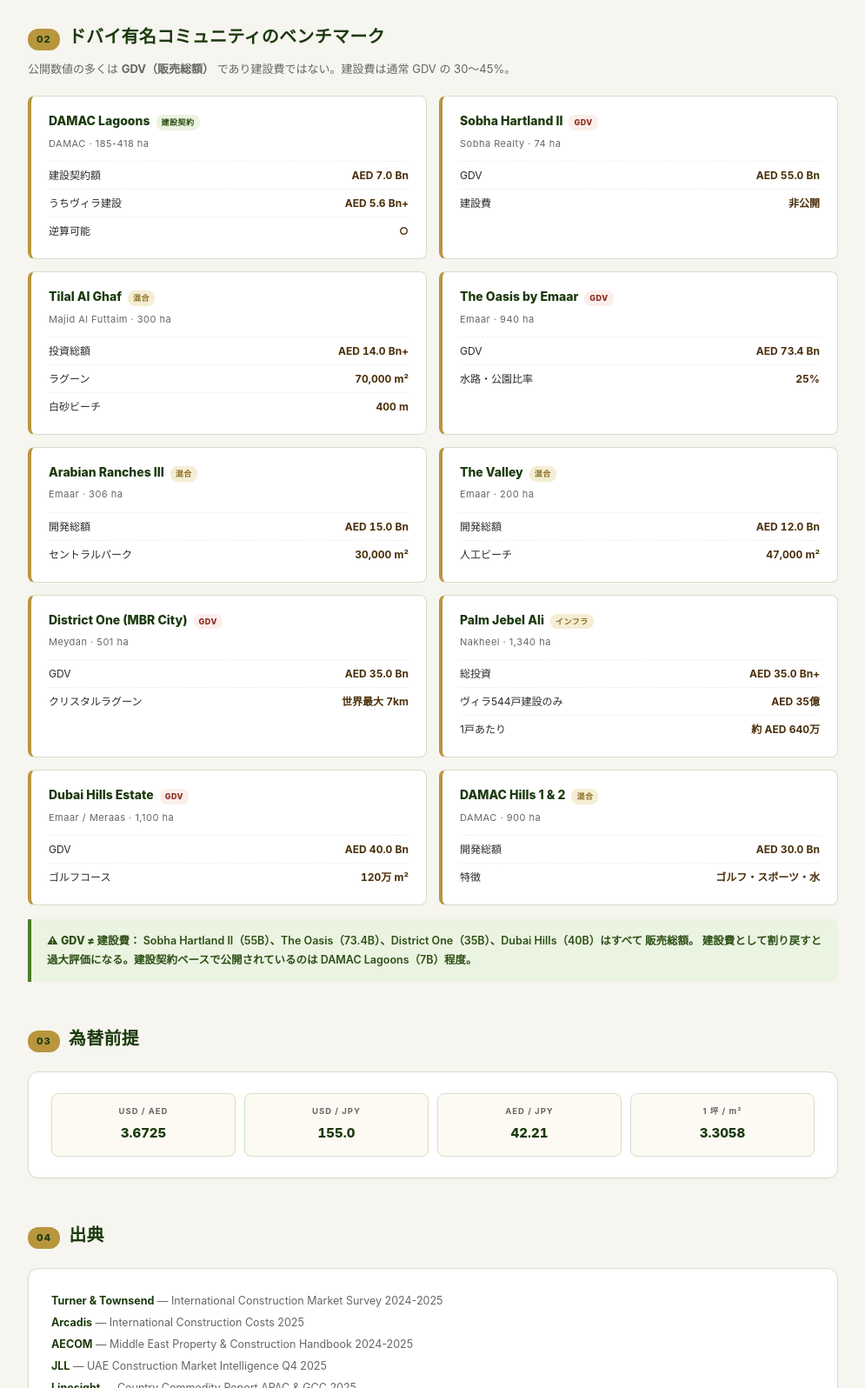
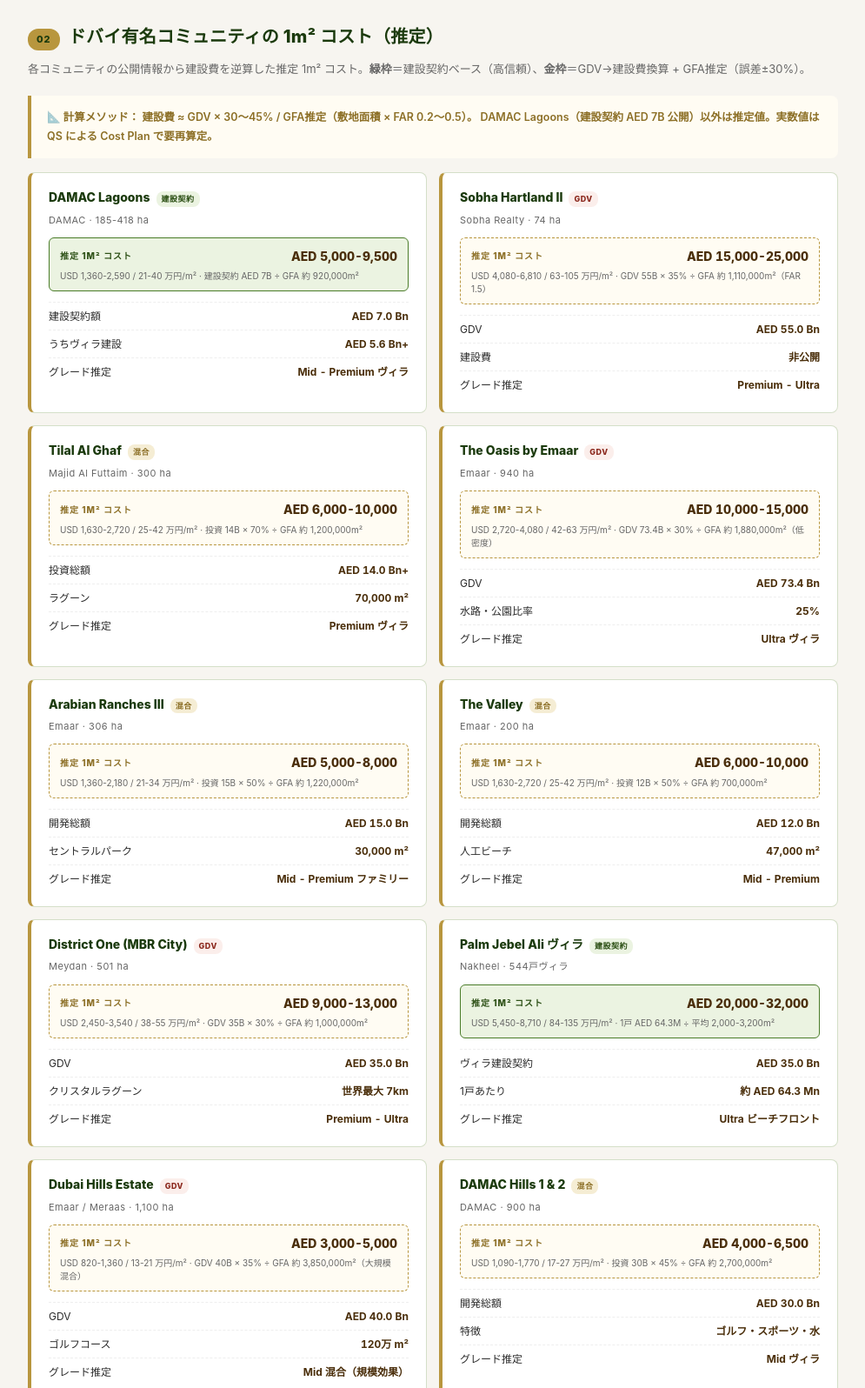
Before and after one commit to Exceed-Realestate/dubai-construction-cost-benchmark, a plain HTML site: page index.html in a window 1280 px wide. Shown: the part 1560-3156 px from the top of the page at 87% size, without its empty margins (142-1137 px from the left). Drawn offline with Linux system fonts and the light colour scheme.

Commit message:
Add per-m² cost estimates to each Dubai community card

```diff
--- a/index.html
+++ b/index.html
@@ -66,6 +66,13 @@
 .comm{background:var(--white);border:1px solid var(--accent);border-left:4px solid var(--gold);border-radius:8px;padding:16px 20px}
 .comm .name{font-size:14px;color:var(--forest);font-weight:800;margin-bottom:4px}
 .comm .dev{font-size:11px;color:var(--mid);letter-spacing:.5px;margin-bottom:10px}
+.comm .est{background:#FFFCF3;border:1px dashed var(--gold);border-radius:6px;padding:9px 12px;margin-bottom:12px}
+.comm .est-row{display:flex;justify-content:space-between;align-items:center}
+.comm .est-lbl{font-size:10px;color:var(--gold-dk);font-weight:800;letter-spacing:1px;text-transform:uppercase}
+.comm .est-val{font-size:14px;color:var(--brown);font-weight:800;font-variant-numeric:tabular-nums}
+.comm .est-sub{font-size:10px;color:var(--mid);margin-top:3px;line-height:1.5}
+.comm.real .est{background:var(--pale-green);border-color:var(--med);border-style:solid}
+.comm.real .est-lbl{color:var(--green)}
 .comm .stat{display:flex;justify-content:space-between;font-size:12px;padding:5px 0;border-top:1px dashed #EEE}
 .comm .stat:first-of-type{border-top:none}
 .comm .stat b{color:var(--brown);font-weight:700;font-variant-numeric:tabular-nums}
@@ -194,79 +201,143 @@
 
   <section>
     <div class="sec-title">
-      <span class="num">02</span><h3>ドバイ有名コミュニティのベンチマーク</h3>
-      <div class="desc">公開数値の多くは <b>GDV（販売総額）</b> であり建設費ではない。建設費は通常 GDV の 30〜45%。</div>
+      <span class="num">02</span><h3>ドバイ有名コミュニティの 1m² コスト（推定）</h3>
+      <div class="desc">各コミュニティの公開情報から建設費を逆算した推定 1m² コスト。<b>緑枠</b>＝建設契約ベース（高信頼）、<b>金枠</b>＝GDV→建設費換算 + GFA推定（誤差±30%）。</div>
     </div>
+
+    <div class="note" style="margin:0 0 16px;background:#FFFCF3;border-left-color:var(--gold);color:var(--gold-dk)">
+      📐 <strong>計算メソッド：</strong>
+      建設費 ≈ GDV × 30〜45% / GFA推定（敷地面積 × FAR 0.2〜0.5）。
+      DAMAC Lagoons（建設契約 AED 7B 公開）以外は推定値。実数値は QS による Cost Plan で要再算定。
+    </div>
+
     <div class="comm-grid">
-      <div class="comm">
+      <div class="comm real">
         <div class="name">DAMAC Lagoons <span class="flag flag-cost">建設契約</span></div>
         <div class="dev">DAMAC · 185-418 ha</div>
+        <div class="est">
+          <div class="est-row"><span class="est-lbl">推定 1m² コスト</span><span class="est-val">AED 5,000-9,500</span></div>
+          <div class="est-sub">USD 1,360-2,590 / 21-40 万円/m² · 建設契約 AED 7B ÷ GFA 約 920,000m²</div>
+        </div>
         <div class="stat"><span>建設契約額</span><b>AED 7.0 Bn</b></div>
         <div class="stat"><span>うちヴィラ建設</span><b>AED 5.6 Bn+</b></div>
-        <div class="stat"><span>逆算可能</span><b>○</b></div>
+        <div class="stat"><span>グレード推定</span><b>Mid - Premium ヴィラ</b></div>
       </div>
+
       <div class="comm">
         <div class="name">Sobha Hartland II <span class="flag flag-gdv">GDV</span></div>
         <div class="dev">Sobha Realty · 74 ha</div>
+        <div class="est">
+          <div class="est-row"><span class="est-lbl">推定 1m² コスト</span><span class="est-val">AED 15,000-25,000</span></div>
+          <div class="est-sub">USD 4,080-6,810 / 63-105 万円/m² · GDV 55B × 35% ÷ GFA 約 1,110,000m²（FAR 1.5）</div>
+        </div>
         <div class="stat"><span>GDV</span><b>AED 55.0 Bn</b></div>
         <div class="stat"><span>建設費</span><b>非公開</b></div>
+        <div class="stat"><span>グレード推定</span><b>Premium - Ultra</b></div>
       </div>
+
       <div class="comm">
         <div class="name">Tilal Al Ghaf <span class="flag flag-mix">混合</span></div>
         <div class="dev">Majid Al Futtaim · 300 ha</div>
+        <div class="est">
+          <div class="est-row"><span class="est-lbl">推定 1m² コスト</span><span class="est-val">AED 6,000-10,000</span></div>
+          <div class="est-sub">USD 1,630-2,720 / 25-42 万円/m² · 投資 14B × 70% ÷ GFA 約 1,200,000m²</div>
+        </div>
         <div class="stat"><span>投資総額</span><b>AED 14.0 Bn+</b></div>
         <div class="stat"><span>ラグーン</span><b>70,000 m²</b></div>
-        <div class="stat"><span>白砂ビーチ</span><b>400 m</b></div>
+        <div class="stat"><span>グレード推定</span><b>Premium ヴィラ</b></div>
       </div>
+
       <div class="comm">
         <div class="name">The Oasis by Emaar <span class="flag flag-gdv">GDV</span></div>
         <div class="dev">Emaar · 940 ha</div>
+        <div class="est">
+          <div class="est-row"><span class="est-lbl">推定 1m² コスト</span><span class="est-val">AED 10,000-15,000</span></div>
+          <div class="est-sub">USD 2,720-4,080 / 42-63 万円/m² · GDV 73.4B × 30% ÷ GFA 約 1,880,000m²（低密度）</div>
+        </div>
         <div class="stat"><span>GDV</span><b>AED 73.4 Bn</b></div>
         <div class="stat"><span>水路・公園比率</span><b>25%</b></div>
+        <div class="stat"><span>グレード推定</span><b>Ultra ヴィラ</b></div>
       </div>
+
       <div class="comm">
         <div class="name">Arabian Ranches III <span class="flag flag-mix">混合</span></div>
         <div class="dev">Emaar · 306 ha</div>
+        <div class="est">
+          <div class="est-row"><span class="est-lbl">推定 1m² コスト</span><span class="est-val">AED 5,000-8,000</span></div>
+          <div class="est-sub">USD 1,360-2,180 / 21-34 万円/m² · 投資 15B × 50% ÷ GFA 約 1,220,000m²</div>
+        </div>
         <div class="stat"><span>開発総額</span><b>AED 15.0 Bn</b></div>
         <div class="stat"><span>セントラルパーク</span><b>30,000 m²</b></div>
+        <div class="stat"><span>グレード推定</span><b>Mid - Premium ファミリー</b></div>
       </div>
+
       <div class="comm">
         <div class="name">The Valley <span class="flag flag-mix">混合</span></div>
         <div class="dev">Emaar · 200 ha</div>
+        <div class="est">
+          <div class="est-row"><span class="est-lbl">推定 1m² コスト</span><span class="est-val">AED 6,000-10,000</span></div>
+          <div class="est-sub">USD 1,630-2,720 / 25-42 万円/m² · 投資 12B × 50% ÷ GFA 約 700,000m²</div>
+        </div>
         <div class="stat"><span>開発総額</span><b>AED 12.0 Bn</b></div>
         <div class="stat"><span>人工ビーチ</span><b>47,000 m²</b></div>
+        <div class="stat"><span>グレード推定</span><b>Mid - Premium</b></div>
       </div>
+
       <div class="comm">
         <div class="name">District One (MBR City) <span class="flag flag-gdv">GDV</span></div>
         <div class="dev">Meydan · 501 ha</div>
+        <div class="est">
+          <div class="est-row"><span class="est-lbl">推定 1m² コスト</span><span class="est-val">AED 9,000-13,000</span></div>
+          <div class="est-sub">USD 2,450-3,540 / 38-55 万円/m² · GDV 35B × 30% ÷ GFA 約 1,000,000m²</div>
+        </div>
         <div class="stat"><span>GDV</span><b>AED 35.0 Bn</b></div>
         <div class="stat"><span>クリスタルラグーン</span><b>世界最大 7km</b></div>
+        <div class="stat"><span>グレード推定</span><b>Premium - Ultra</b></div>
       </div>
-      <div class="comm">
-        <div class="name">Palm Jebel Ali <span class="flag flag-mix">インフラ</span></div>
-        <div class="dev">Nakheel · 1,340 ha</div>
-        <div class="stat"><span>総投資</span><b>AED 35.0 Bn+</b></div>
-        <div class="stat"><span>ヴィラ544戸建設のみ</span><b>AED 35億</b></div>
-        <div class="stat"><span>1戸あたり</span><b>約 AED 640万</b></div>
+
+      <div class="comm real">
+        <div class="name">Palm Jebel Ali ヴィラ <span class="flag flag-cost">建設契約</span></div>
+        <div class="dev">Nakheel · 544戸ヴィラ</div>
+        <div class="est">
+          <div class="est-row"><span class="est-lbl">推定 1m² コスト</span><span class="est-val">AED 20,000-32,000</span></div>
+          <div class="est-sub">USD 5,450-8,710 / 84-135 万円/m² · 1戸 AED 64.3M ÷ 平均 2,000-3,200m²</div>
+        </div>
+        <div class="stat"><span>ヴィラ建設契約</span><b>AED 35.0 Bn</b></div>
+        <div class="stat"><span>1戸あたり</span><b>約 AED 64.3 Mn</b></div>
+        <div class="stat"><span>グレード推定</span><b>Ultra ビーチフロント</b></div>
       </div>
+
       <div class="comm">
         <div class="name">Dubai Hills Estate <span class="flag flag-gdv">GDV</span></div>
         <div class="dev">Emaar / Meraas · 1,100 ha</div>
+        <div class="est">
+          <div class="est-row"><span class="est-lbl">推定 1m² コスト</span><span class="est-val">AED 3,000-5,000</span></div>
+          <div class="est-sub">USD 820-1,360 / 13-21 万円/m² · GDV 40B × 35% ÷ GFA 約 3,850,000m²（大規模混合）</div>
+        </div>
         <div class="stat"><span>GDV</span><b>AED 40.0 Bn</b></div>
         <div class="stat"><span>ゴルフコース</span><b>120万 m²</b></div>
+        <div class="stat"><span>グレード推定</span><b>Mid 混合（規模効果）</b></div>
       </div>
+
       <div class="comm">
         <div class="name">DAMAC Hills 1 &amp; 2 <span class="flag flag-mix">混合</span></div>
         <div class="dev">DAMAC · 900 ha</div>
+        <div class="est">
+          <div class="est-row"><span class="est-lbl">推定 1m² コスト</span><span class="est-val">AED 4,000-6,500</span></div>
+          <div class="est-sub">USD 1,090-1,770 / 17-27 万円/m² · 投資 30B × 45% ÷ GFA 約 2,700,000m²</div>
+        </div>
         <div class="stat"><span>開発総額</span><b>AED 30.0 Bn</b></div>
         <div class="stat"><span>特徴</span><b>ゴルフ・スポーツ・水</b></div>
+        <div class="stat"><span>グレード推定</span><b>Mid ヴィラ</b></div>
       </div>
     </div>
 
     <div class="note">
       ⚠ <strong>GDV ≠ 建設費：</strong>
       Sobha Hartland II（55B）、The Oasis（73.4B）、District One（35B）、Dubai Hills（40B）はすべて <b>販売総額</b>。
-      建設費として割り戻すと過大評価になる。建設契約ベースで公開されているのは DAMAC Lagoons（7B）程度。
+      上記推定 1m² コストは GDV × 30〜45% を建設費とし、敷地 × FAR で GFA を逆算した値。
+      <b>建設契約ベースで公開されているのは DAMAC Lagoons（AED 7B）と Palm Jebel Ali ヴィラ（AED 35B）のみ</b>。
     </div>
   </section>
 
```
